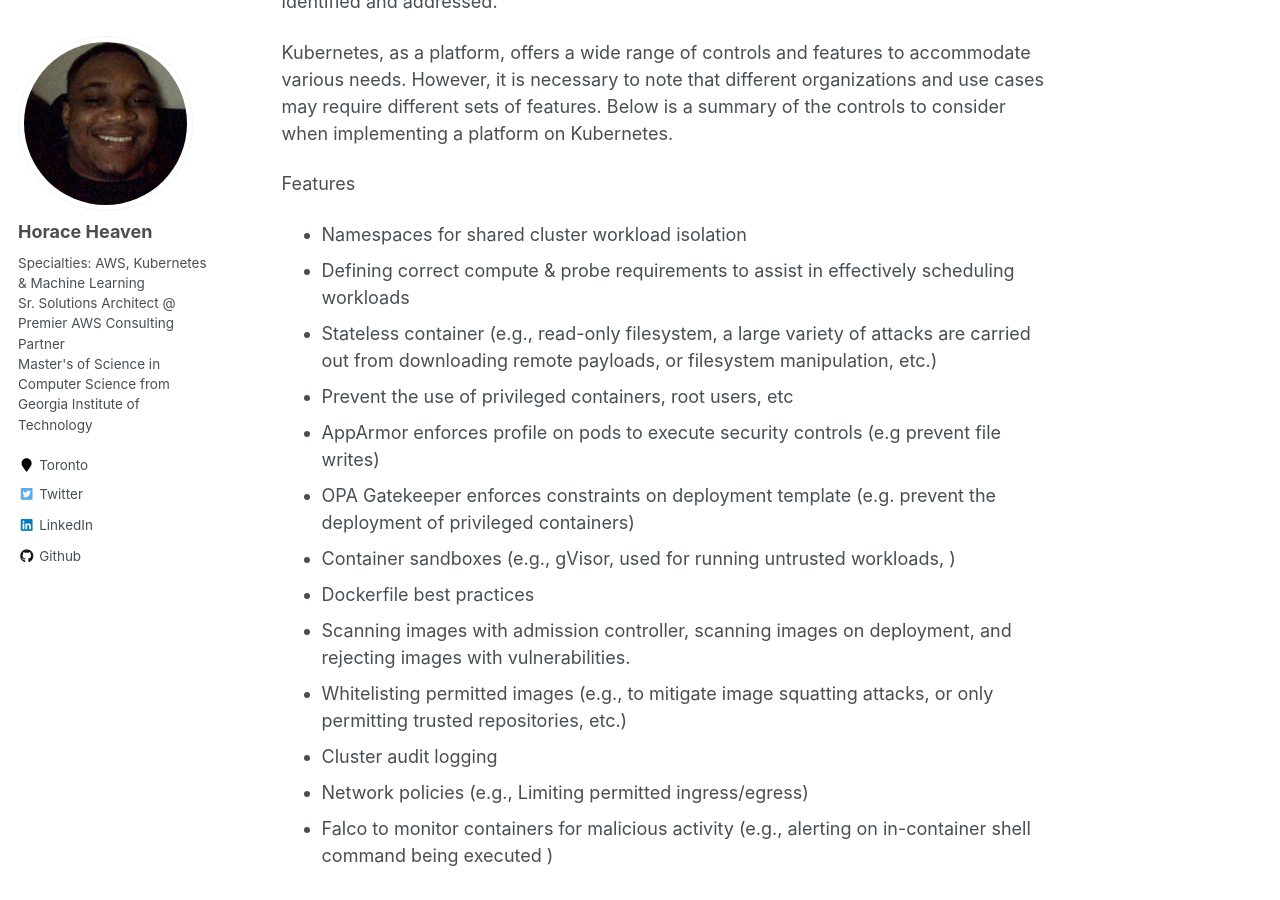
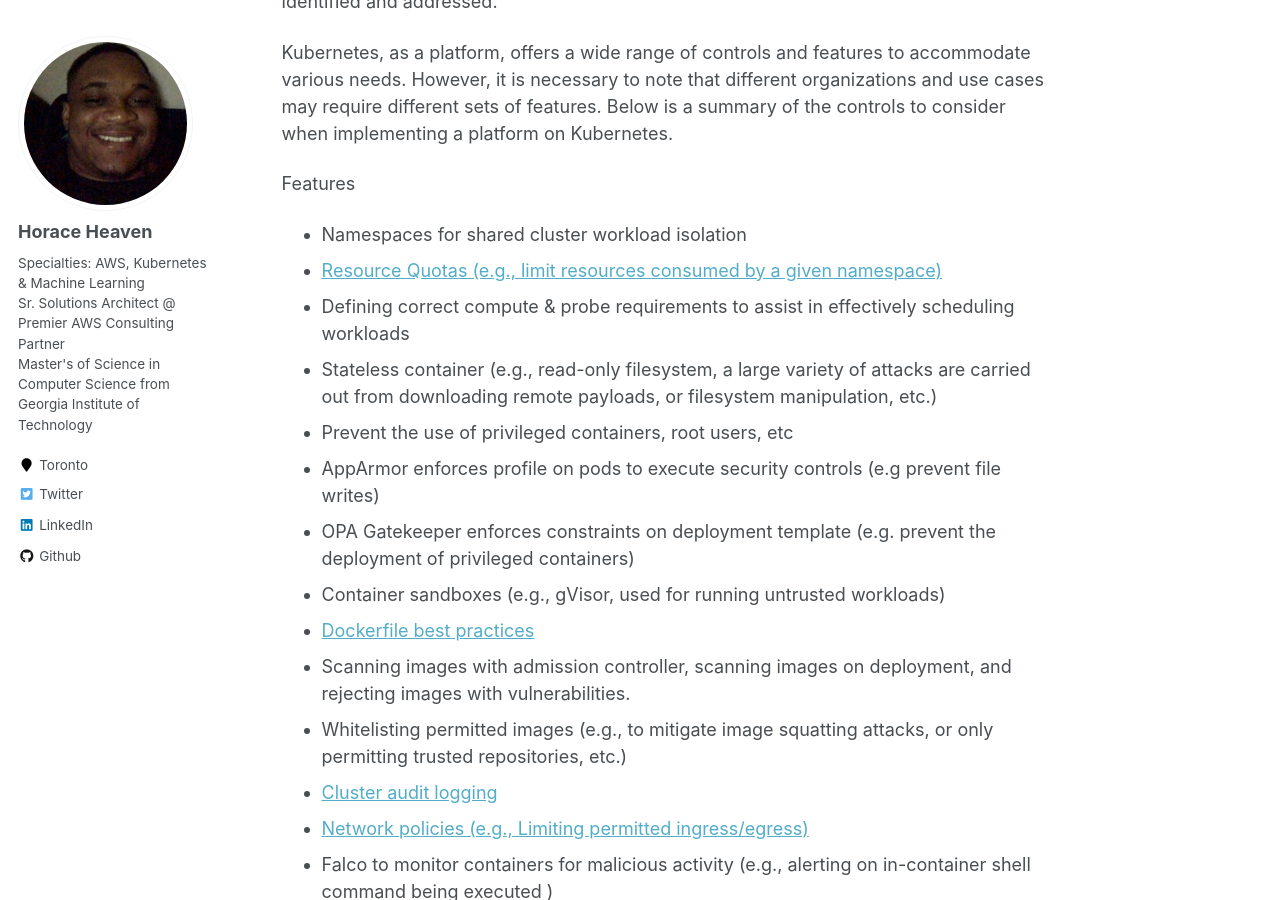
Before and after one commit to horaceheaven/horaceheaven.github.io, a Jekyll site: the page built from _publications/kubernetes-best-practices.md, in a window 1280 px wide and 900 px high, scrolled down 1342 px. Built offline with Jekyll 4.4.1, drawn with Linux system fonts in a browser that asks for light colours.

Commit message:
Update website

```diff
--- a/_publications/kubernetes-best-practices.md
+++ b/_publications/kubernetes-best-practices.md
@@ -22,15 +22,16 @@ Kubernetes, as a platform, offers a wide range of controls and features to accom
 
 Features
 * Namespaces for shared cluster workload isolation
+* [Resource Quotas (e.g., limit resources consumed by a given namespace)](https://kubernetes.io/docs/tasks/administer-cluster/manage-resources/quota-memory-cpu-namespace/)
 * Defining correct compute & probe requirements to assist in effectively scheduling workloads
 * Stateless container (e.g., read-only filesystem, a large variety of attacks are carried out from downloading remote payloads, or filesystem manipulation, etc.)
 * Prevent the use of privileged containers, root users, etc
 * AppArmor enforces profile on pods to execute security controls (e.g prevent file writes)
 * OPA Gatekeeper enforces constraints on deployment template (e.g. prevent the deployment of privileged containers)
-* Container sandboxes (e.g., gVisor, used for running untrusted workloads, )
-* Dockerfile best practices
+* Container sandboxes (e.g., gVisor, used for running untrusted workloads)
+* [Dockerfile best practices](https://docs.docker.com/develop/develop-images/dockerfile_best-practices/)
 * Scanning images with admission controller, scanning images on deployment, and rejecting images with vulnerabilities.
 * Whitelisting permitted images (e.g., to mitigate image squatting attacks, or only permitting trusted repositories, etc.)
-* Cluster audit logging
-* Network policies (e.g., Limiting permitted ingress/egress)
+* [Cluster audit logging](https://kubernetes.io/docs/tasks/debug/debug-cluster/audit/)
+* [Network policies (e.g., Limiting permitted ingress/egress)](https://kubernetes.io/docs/concepts/services-networking/network-policies/)
 * Falco to monitor containers for malicious activity (e.g., alerting on in-container shell command being executed )
```
